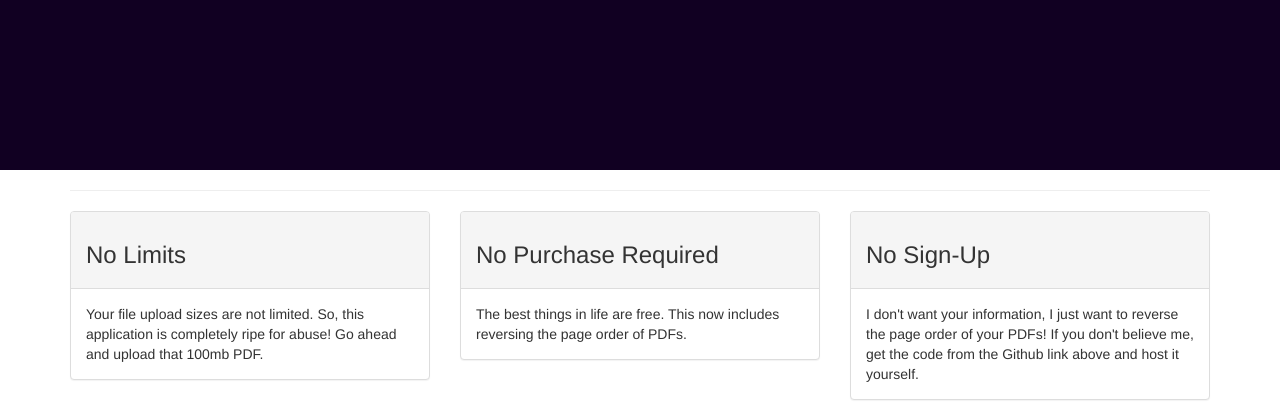
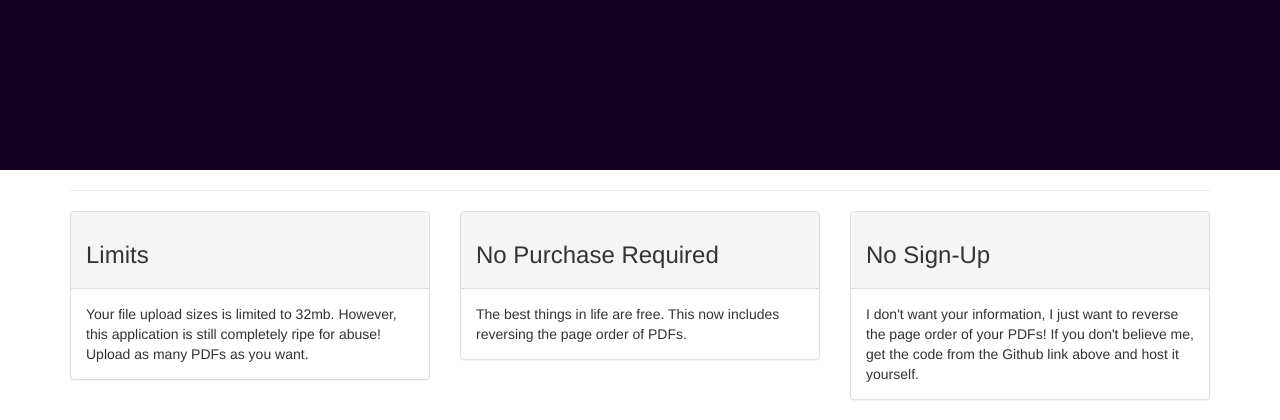
Before and after one commit to pawl/pdfreverse, a Flask app: page / in a window 1280 px wide. Shown: the part 630-1050 px from the top of the page. Run offline with Flask 2, Linux system fonts and the light colour scheme; some libraries are stand-ins or nearby versions.

Commit message:
warn user of 32mb limit

```diff
--- a/application/templates/homepage.html
+++ b/application/templates/homepage.html
@@ -140,8 +140,8 @@
   	<div class="row">
         <div class="col-md-4">
           <div class="panel panel-default">
-            <div class="panel-heading"><h3>No Limits</h3></div>
-            <div class="panel-body">Your file upload sizes are not limited. So, this application is completely ripe for abuse! Go ahead and upload that 100mb PDF.
+            <div class="panel-heading"><h3>Limits</h3></div>
+            <div class="panel-body">Your file upload sizes is limited to 32mb. However, this application is still completely ripe for abuse! Upload as many PDFs as you want.
             </div>
           </div>
         </div>
```
